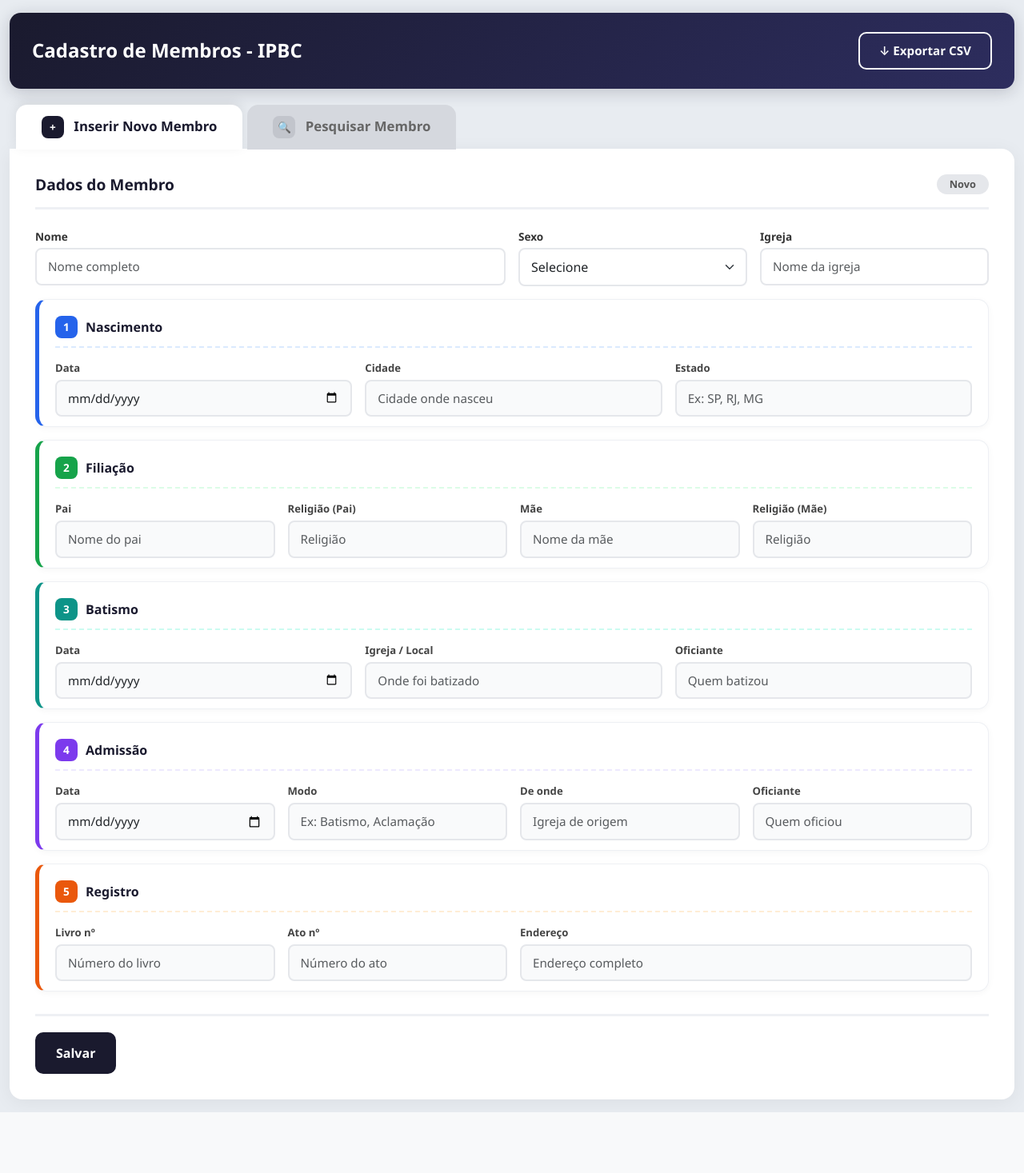
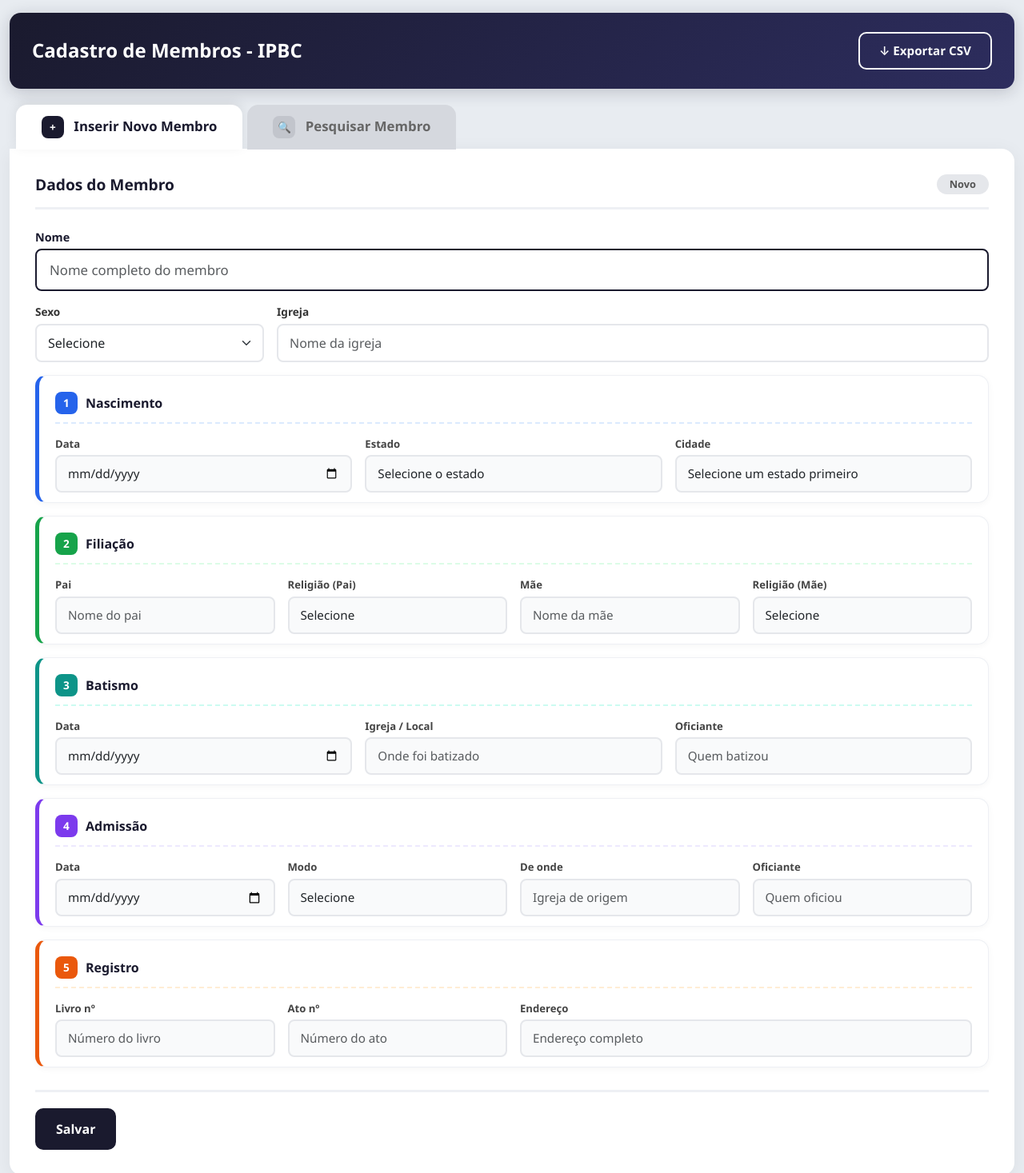
Before and after one commit to Drevolo/Cadastro-Membros-IPBC, a Flask app: page / in a window 1280 px wide. Shown: the top 1467 px of the page at 80% size. Before the commit the page ends 1391 px from the top, so only its background shows below. Run offline with Flask 3, Linux system fonts and the light colour scheme; tables that the repository leaves empty hold one stand-in row (values such as "Sample post").

Commit message:
caixas de selecao + API IBGE cidades/estados

```diff
--- a/static/js/main.js
+++ b/static/js/main.js
@@ -1,4 +1,117 @@
-document.addEventListener('DOMContentLoaded', () => { carregar(); });
+const ESTADOS_BR = [
+    { sigla: 'AC', nome: 'Acre' },
+    { sigla: 'AL', nome: 'Alagoas' },
+    { sigla: 'AP', nome: 'Amapá' },
+    { sigla: 'AM', nome: 'Amazonas' },
+    { sigla: 'BA', nome: 'Bahia' },
+    { sigla: 'CE', nome: 'Ceará' },
+    { sigla: 'DF', nome: 'Distrito Federal' },
+    { sigla: 'ES', nome: 'Espírito Santo' },
+    { sigla: 'GO', nome: 'Goiás' },
+    { sigla: 'MA', nome: 'Maranhão' },
+    { sigla: 'MT', nome: 'Mato Grosso' },
+    { sigla: 'MS', nome: 'Mato Grosso do Sul' },
+    { sigla: 'MG', nome: 'Minas Gerais' },
+    { sigla: 'PA', nome: 'Pará' },
+    { sigla: 'PB', nome: 'Paraíba' },
+    { sigla: 'PR', nome: 'Paraná' },
+    { sigla: 'PE', nome: 'Pernambuco' },
+    { sigla: 'PI', nome: 'Piauí' },
+    { sigla: 'RJ', nome: 'Rio de Janeiro' },
+    { sigla: 'RN', nome: 'Rio Grande do Norte' },
+    { sigla: 'RS', nome: 'Rio Grande do Sul' },
+    { sigla: 'RO', nome: 'Rondônia' },
+    { sigla: 'RR', nome: 'Roraima' },
+    { sigla: 'SC', nome: 'Santa Catarina' },
+    { sigla: 'SP', nome: 'São Paulo' },
+    { sigla: 'SE', nome: 'Sergipe' },
+    { sigla: 'TO', nome: 'Tocantins' }
+];
+
+const RELIGIOES = ['Católica', 'Evangélica', 'Espírita', 'Umbanda', 'Candomblé', 'Judaica', 'Testemunha de Jeová', 'Mórmon', 'Budista', 'Outra'];
+
+const MODOS_ADMISSAO = ['Batismo', 'Aclamação', 'Carta de Transferência', 'Reabilitação', 'Profissão de Fé', 'Restauração'];
+
+let cidadesCache = {};
+
+document.addEventListener('DOMContentLoaded', () => {
+    popularEstados();
+    popularReligioes();
+    popularModosAdmissao();
+    popularFiltrosAdicionais();
+    carregar();
+});
+
+function popularFiltrosAdicionais() {
+    const filtroReligiao = document.getElementById('filtro-religiao');
+    if (filtroReligiao) {
+        RELIGIOES.forEach(r => {
+            filtroReligiao.innerHTML += `<option value="${r}">${r}</option>`;
+        });
+    }
+}
+
+function popularEstados() {
+    document.querySelectorAll('[id$="-nascimento_estado"]').forEach(sel => {
+        const isFiltro = sel.id.startsWith('filtro-');
+        sel.innerHTML = isFiltro ? '<option value="">Todos</option>' : '<option value="">Selecione o estado</option>';
+        ESTADOS_BR.forEach(e => {
+            sel.innerHTML += `<option value="${e.sigla}">${e.nome} (${e.sigla})</option>`;
+        });
+        sel.onchange = () => carregarCidades(sel);
+    });
+}
+
+function popularReligioes() {
+    document.querySelectorAll('[id$="-pai_religiao"], [id$="-mae_religiao"]').forEach(sel => {
+        sel.innerHTML = '<option value="">Selecione</option>';
+        RELIGIOES.forEach(r => {
+            sel.innerHTML += `<option value="${r}">${r}</option>`;
+        });
+    });
+}
+
+function popularModosAdmissao() {
+    document.querySelectorAll('[id$="-admissao_modo"]').forEach(sel => {
+        sel.innerHTML = '<option value="">Selecione</option>';
+        MODOS_ADMISSAO.forEach(m => {
+            sel.innerHTML += `<option value="${m}">${m}</option>`;
+        });
+    });
+}
+
+async function carregarCidades(selectEstado) {
+    const prefix = selectEstado.id.replace('nascimento_estado', '');
+    const selectCidade = document.getElementById(prefix + 'nascimento_cidade');
+    const uf = selectEstado.value;
+    const isFiltro = selectEstado.id.startsWith('filtro-');
+
+    selectCidade.innerHTML = '<option value="">Carregando...</option>';
+    selectCidade.disabled = true;
+
+    if (!uf) {
+        selectCidade.innerHTML = isFiltro ? '<option value="">Todas</option>' : '<option value="">Selecione um estado primeiro</option>';
+        selectCidade.disabled = isFiltro ? false : true;
+        return;
+    }
+
+    try {
+        if (!cidadesCache[uf]) {
+            const res = await fetch(`https://servicodados.ibge.gov.br/api/v1/localidades/estados/${uf}/municipios`);
+            const data = await res.json();
+            cidadesCache[uf] = data.map(c => c.nome).sort();
+        }
+
+        selectCidade.innerHTML = isFiltro ? '<option value="">Todas</option>' : '<option value="">Selecione a cidade</option>';
+        cidadesCache[uf].forEach(cidade => {
+            selectCidade.innerHTML += `<option value="${cidade}">${cidade}</option>`;
+        });
+        selectCidade.disabled = false;
+    } catch (e) {
+        selectCidade.innerHTML = '<option value="">Erro ao carregar cidades</option>';
+        selectCidade.disabled = false;
+    }
+}
 
 async function carregar() {
     const params = new URLSearchParams();
@@ -8,6 +121,7 @@ async function carregar() {
     });
     const res = await fetch('/api/membros?' + params.toString());
     const json = await res.json();
+
     const tbody = document.getElementById('tabelaMembros');
     tbody.innerHTML = '';
     document.getElementById('totalRegistros').textContent = json.total + ' registro(s)';
@@ -19,7 +133,7 @@ async function carregar() {
         json.data.forEach(m => {
             const tr = document.createElement('tr');
             tr.className = 'cursor-pointer';
-            tr.onclick = () => { editar(m.id); };
+            tr.onclick = () => editar(m.id);
             const sexoLabel = m.sexo === 'Masculino'
                 ? '<span class="badge badge-sexo-m">M</span>'
                 : m.sexo === 'Feminino'
@@ -50,6 +164,11 @@ function filtrar() { carregar(); }
 
 function limparFiltros() {
     document.querySelectorAll('[id^="filtro-"]').forEach(el => el.value = '');
+    const filtroCidade = document.getElementById('filtro-nascimento_cidade');
+    if (filtroCidade) {
+        filtroCidade.innerHTML = '<option value="">Todas</option>';
+        filtroCidade.disabled = false;
+    }
     carregar();
 }
 
@@ -65,8 +184,17 @@ function preencherForm(m) {
     document.getElementById('form-nome').value = m.nome || '';
     document.getElementById('form-sexo').value = m.sexo || '';
     document.getElementById('form-nascimento_data').value = m.nascimento_data || '';
-    document.getElementById('form-nascimento_cidade').value = m.nascimento_cidade || '';
-    document.getElementById('form-nascimento_estado').value = m.nascimento_estado || '';
+
+    const estadoSel = document.getElementById('form-nascimento_estado');
+    estadoSel.value = m.nascimento_estado || '';
+    if (estadoSel.value) {
+        carregarCidades(estadoSel).then(() => {
+            document.getElementById('form-nascimento_cidade').value = m.nascimento_cidade || '';
+        });
+    } else {
+        document.getElementById('form-nascimento_cidade').value = m.nascimento_cidade || '';
+    }
+
     document.getElementById('form-pai').value = m.pai || '';
     document.getElementById('form-pai_religiao').value = m.pai_religiao || '';
     document.getElementById('form-mae').value = m.mae || '';
--- a/templates/index.html
+++ b/templates/index.html
@@ -40,12 +40,16 @@
                     <span class="badge" id="formStatus">Novo</span>
                 </div>
 
-                <!-- Linha inicial: Nome + Sexo + Igreja -->
+                <!-- Nome (único campo de texto livre) -->
                 <div class="row g-3 mb-3">
-                    <div class="col-md-6">
-                        <label style="font-weight:700; font-size:0.85rem; color:#333; display:block; margin-bottom:4px;">Nome</label>
-                        <input type="text" class="form-control" id="form-nome" placeholder="Nome completo" style="border:2px solid #e5e7eb; border-radius:8px; padding:10px 14px; font-size:0.95rem;">
+                    <div class="col-md-12">
+                        <label style="font-weight:700; font-size:0.9rem; color:#1a1a2e; display:block; margin-bottom:4px;">Nome</label>
+                        <input type="text" class="form-control form-control-lg" id="form-nome" placeholder="Nome completo do membro" style="border:2px solid #1a1a2e; border-radius:8px; padding:12px 16px; font-size:1.05rem;">
                     </div>
+                </div>
+
+                <!-- Sexo + Igreja -->
+                <div class="row g-3 mb-3">
                     <div class="col-md-3">
                         <label style="font-weight:700; font-size:0.85rem; color:#333; display:block; margin-bottom:4px;">Sexo</label>
                         <select class="form-select" id="form-sexo" style="border:2px solid #e5e7eb; border-radius:8px; padding:10px 14px;">
@@ -54,9 +58,9 @@
                             <option value="Feminino">Feminino</option>
                         </select>
                     </div>
-                    <div class="col-md-3">
+                    <div class="col-md-9">
                         <label style="font-weight:700; font-size:0.85rem; color:#333; display:block; margin-bottom:4px;">Igreja</label>
-                        <input type="text" class="form-control" id="form-igreja" placeholder="Nome da igreja" style="border:2px solid #e5e7eb; border-radius:8px; padding:10px 14px; font-size:0.95rem;">
+                        <input type="text" class="form-control" id="form-igreja" placeholder="Nome da igreja" style="border:2px solid #e5e7eb; border-radius:8px; padding:10px 14px;">
                     </div>
                 </div>
 
@@ -72,12 +76,14 @@
                             <input type="date" class="form-control" id="form-nascimento_data">
                         </div>
                         <div class="col-md-4">
-                            <label>Cidade</label>
-                            <input type="text" class="form-control" id="form-nascimento_cidade" placeholder="Cidade onde nasceu">
+                            <label>Estado</label>
+                            <select class="form-select" id="form-nascimento_estado"></select>
                         </div>
                         <div class="col-md-4">
-                            <label>Estado</label>
-                            <input type="text" class="form-control" id="form-nascimento_estado" placeholder="Ex: SP, RJ, MG">
+                            <label>Cidade</label>
+                            <select class="form-select" id="form-nascimento_cidade" disabled>
+                                <option value="">Selecione um estado primeiro</option>
+                            </select>
                         </div>
                     </div>
                 </div>
@@ -95,7 +101,7 @@
                         </div>
                         <div class="col-md-3">
                             <label>Religi&atilde;o (Pai)</label>
-                            <input type="text" class="form-control" id="form-pai_religiao" placeholder="Religi&atilde;o">
+                            <select class="form-select" id="form-pai_religiao"></select>
                         </div>
                         <div class="col-md-3">
                             <label>M&atilde;e</label>
@@ -103,7 +109,7 @@
                         </div>
                         <div class="col-md-3">
                             <label>Religi&atilde;o (M&atilde;e)</label>
-                            <input type="text" class="form-control" id="form-mae_religiao" placeholder="Religi&atilde;o">
+                            <select class="form-select" id="form-mae_religiao"></select>
                         </div>
                     </div>
                 </div>
@@ -143,7 +149,7 @@
                         </div>
                         <div class="col-md-3">
                             <label>Modo</label>
-                            <input type="text" class="form-control" id="form-admissao_modo" placeholder="Ex: Batismo, Aclama&ccedil;&atilde;o">
+                            <select class="form-select" id="form-admissao_modo"></select>
                         </div>
                         <div class="col-md-3">
                             <label>De onde</label>
@@ -189,7 +195,7 @@
             <div class="tab-pane fade" id="pesquisar">
                 <div class="filter-section">
                     <div class="row g-3">
-                        <div class="col-md-3">
+                        <div class="col-md-4">
                             <label>Nome</label>
                             <input type="text" class="form-control" id="filtro-nome" placeholder="Digite um nome" oninput="filtrar()">
                         </div>
@@ -202,6 +208,20 @@
                             </select>
                         </div>
                         <div class="col-md-3">
+                            <label>Estado (Nascimento)</label>
+                            <select class="form-select" id="filtro-nascimento_estado" onchange="carregarCidades(this); filtrar();">
+                                <option value="">Todos</option>
+                            </select>
+                        </div>
+                        <div class="col-md-3">
+                            <label>Cidade (Nascimento)</label>
+                            <select class="form-select" id="filtro-nascimento_cidade" onchange="filtrar()" disabled>
+                                <option value="">Todas</option>
+                            </select>
+                        </div>
+                    </div>
+                    <div class="row g-3 mt-1">
+                        <div class="col-md-3">
                             <label>Igreja</label>
                             <input type="text" class="form-control" id="filtro-igreja" placeholder="Nome da igreja" oninput="filtrar()">
                         </div>
@@ -213,16 +233,17 @@
                             <label>Ato n&ordm;</label>
                             <input type="text" class="form-control" id="filtro-ato" placeholder="N&uacute;mero" oninput="filtrar()">
                         </div>
+                        <div class="col-md-3">
+                            <label>Admiss&atilde;o (Modo)</label>
+                            <select class="form-select" id="filtro-admissao_modo" onchange="filtrar()">
+                                <option value="">Todos</option>
+                            </select>
+                        </div>
+                        <div class="col-md-2 d-flex align-items-end gap-2">
+                            <button class="btn btn-outline-secondary" onclick="limparFiltros()">Limpar</button>
+                        </div>
                     </div>
                     <div class="row g-3 mt-1">
-                        <div class="col-md-3">
-                            <label>Cidade (Nascimento)</label>
-                            <input type="text" class="form-control" id="filtro-nascimento_cidade" placeholder="Cidade" oninput="filtrar()">
-                        </div>
-                        <div class="col-md-3">
-                            <label>Estado (Nascimento)</label>
-                            <input type="text" class="form-control" id="filtro-nascimento_estado" placeholder="Ex: SP" oninput="filtrar()">
-                        </div>
                         <div class="col-md-3">
                             <label>Pai</label>
                             <input type="text" class="form-control" id="filtro-pai" placeholder="Nome do pai" oninput="filtrar()">
@@ -231,32 +252,29 @@
                             <label>M&atilde;e</label>
                             <input type="text" class="form-control" id="filtro-mae" placeholder="Nome da m&atilde;e" oninput="filtrar()">
                         </div>
-                    </div>
-                    <div class="row g-3 mt-1">
+                        <div class="col-md-3">
+                            <label>Religi&atilde;o</label>
+                            <select class="form-select" id="filtro-religiao" onchange="filtrar()">
+                                <option value="">Todas</option>
+                            </select>
+                        </div>
                         <div class="col-md-3">
                             <label>Batismo (Local)</label>
                             <input type="text" class="form-control" id="filtro-batismo_local" placeholder="Local" oninput="filtrar()">
                         </div>
+                    </div>
+                    <div class="row g-3 mt-1">
                         <div class="col-md-3">
                             <label>Batismo (Oficiante)</label>
                             <input type="text" class="form-control" id="filtro-batismo_oficiante" placeholder="Oficiante" oninput="filtrar()">
                         </div>
                         <div class="col-md-3">
-                            <label>Admiss&atilde;o (Modo)</label>
-                            <input type="text" class="form-control" id="filtro-admissao_modo" placeholder="Modo" oninput="filtrar()">
-                        </div>
-                        <div class="col-md-3">
                             <label>Admiss&atilde;o (De onde)</label>
                             <input type="text" class="form-control" id="filtro-admissao_deonde" placeholder="Igreja de origem" oninput="filtrar()">
                         </div>
-                    </div>
-                    <div class="row g-3 mt-1">
                         <div class="col-md-3">
                             <label>Endere&ccedil;o</label>
                             <input type="text" class="form-control" id="filtro-endereco" placeholder="Endere&ccedil;o" oninput="filtrar()">
-                        </div>
-                        <div class="col-md-3 d-flex align-items-end gap-2">
-                            <button class="btn btn-outline-secondary" onclick="limparFiltros()">Limpar Filtros</button>
                         </div>
                         <div class="col-md-3 d-flex align-items-end">
                             <span class="badge bg-secondary" id="totalRegistros">0 registro(s)</span>
```
